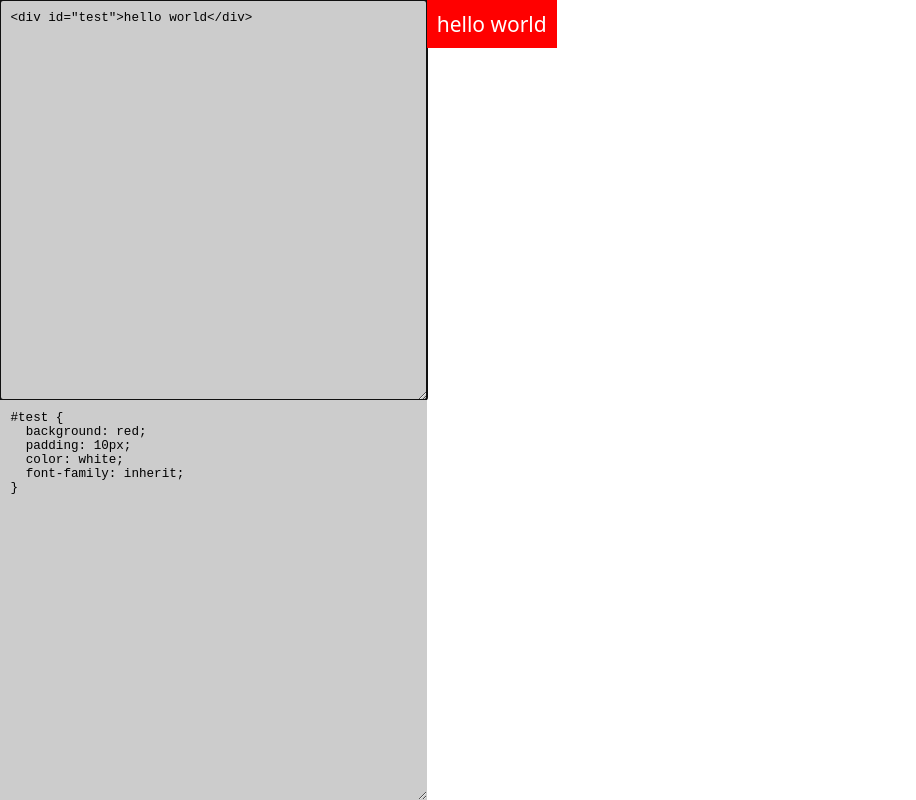
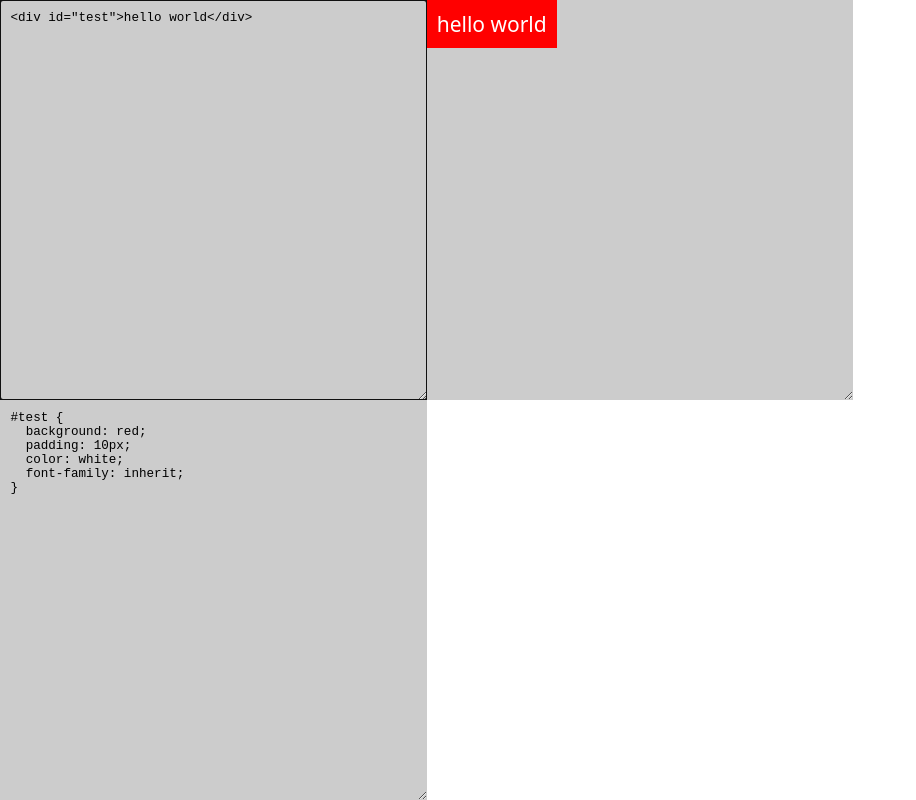
Before and after one commit to dumbservices/editor, a website: page index.html in a window 1280 px wide. Shown: the whole page, without its empty margins (0-916 px from the left). Drawn offline with Linux system fonts and the light colour scheme.

Commit message:
add js editor

```diff
--- a/index.html
+++ b/index.html
@@ -12,7 +12,7 @@
   <div class="editor">
     <textarea spellcheck="false" class="html"></textarea>
     <textarea spellcheck="false" class="css"></textarea>
-    <!-- <textarea spellcheck="false" class="html"></textarea> -->
+    <textarea spellcheck="false" class="javascript"></textarea>
   </div>
   <div class="viewport"></div>
   <script src="app.js"></script>
```
